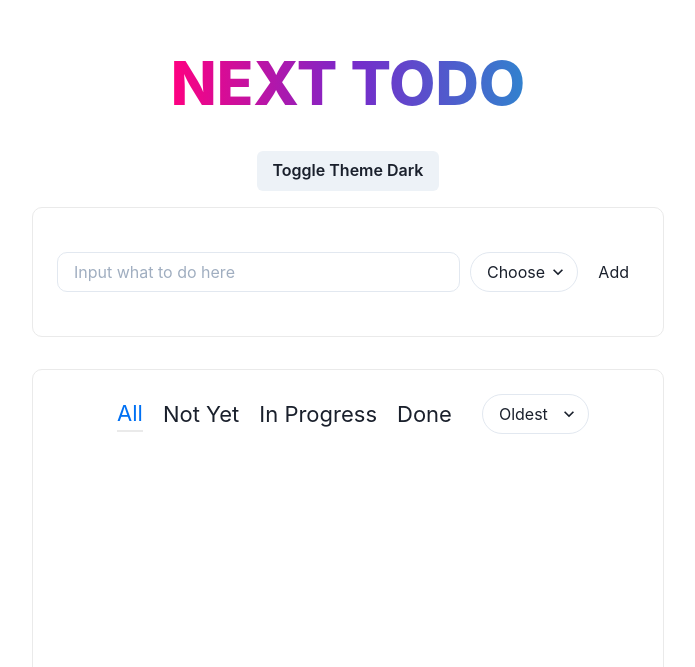
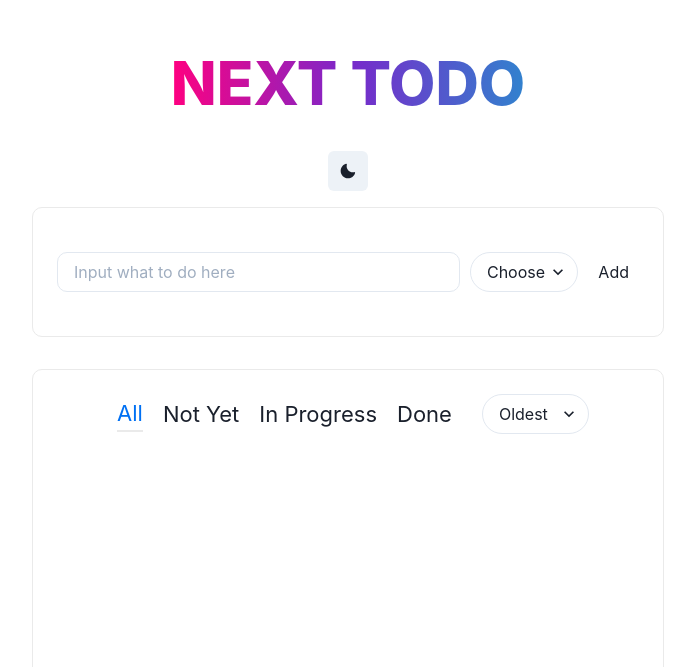
Before and after one commit to hirooutdoor/next-todo2, a Next.js app: page / in a window 1280 px wide. Shown: the part 133-800 px from the top of the page, without its empty margins (292-987 px from the left). Built offline with nearby package versions, Linux system fonts and the light colour scheme.

Commit message:
Style:Add Darkmode Icon #1

```diff
--- a/package.json
+++ b/package.json
@@ -10,15 +10,18 @@
     "test": "jest --env=jsdom --verbose"
   },
   "dependencies": {
+    "@chakra-ui/icons": "^1.0.15",
     "@chakra-ui/react": "^1.6.6",
     "@emotion/react": "^11",
     "@emotion/styled": "^11",
     "@types/classnames": "^2.3.1",
+    "add": "^2.0.6",
     "classnames": "^2.3.1",
-    "framer-motion": "^4",
+    "framer-motion": "^5.0.0-beta.17",
     "next": "11.0.1",
     "react": "17.0.2",
     "react-dom": "17.0.2",
+    "react-icons": "^4.2.0",
     "recoil": "^0.4.0"
   },
   "devDependencies": {
--- a/pages/index.tsx
+++ b/pages/index.tsx
@@ -9,7 +9,9 @@ import { StatusFilter } from 'src/components/filter/StatusFilter'
 import { DisableContext, InputTodoContext, SortContext, TodoContext, TodosContext, TodoStatusContext } from 'src/providers/TodoProvider'
 import { useRecoilState, useRecoilValue, useSetRecoilState } from 'recoil'
 import { currentTodoRecoil, isDisabledState } from 'src/store/todoGlobalState'
-import { Button, Heading, Text, useColorMode } from '@chakra-ui/react'
+import { Button, Heading, Icon, IconButton, Text, useColorMode } from '@chakra-ui/react'
+import { MoonIcon, SunIcon } from '@chakra-ui/icons'
+import { FaMoon, FaSun } from 'react-icons/fa'
 
 
 export default function Home() {
@@ -166,7 +168,7 @@ export default function Home() {
 
       <main className={styles.main}>
         <Heading mb={8} bgClip="text" bgGradient="linear(to-l, blue.500, #7928CA,#FF0080)" fontSize="6xl"  fontWeight="extrabold">NEXT TODO</Heading>
-        <Button onClick={toggleColorMode}>Toggle Theme {colorMode === "light" ? "Dark" : "Light"}</Button>
+        <IconButton aria-label="toggle dark and light mode"  icon={colorMode === "light"? <MoonIcon/>: <SunIcon/> } onClick={toggleColorMode}>Toggle Theme {colorMode === "light" ? "Dark" : "Light"}</IconButton>
         {/* Add Form */}
         {todos.length >= 20 && (
           <p style={{ color: 'red' }}>You can only keep 20 todos at a time.</p>
```
Also changed, not shown: 1 other file (tests, documents, lock files or other folders).
